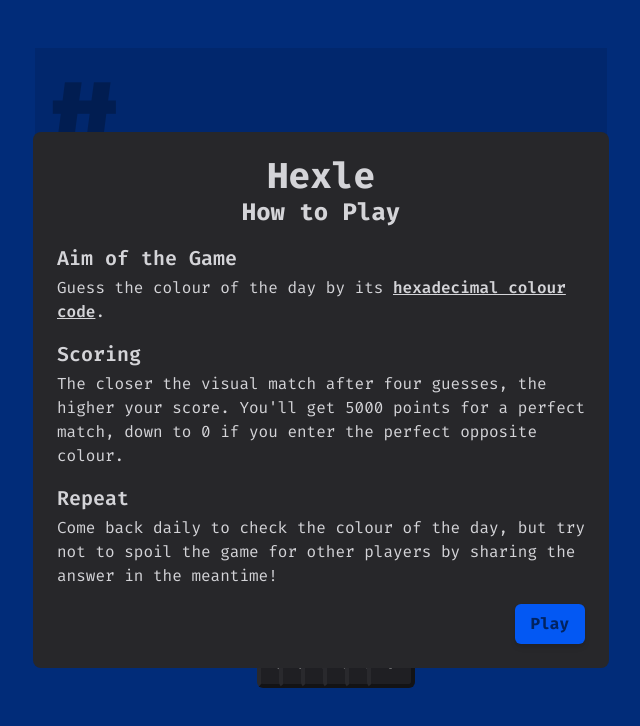
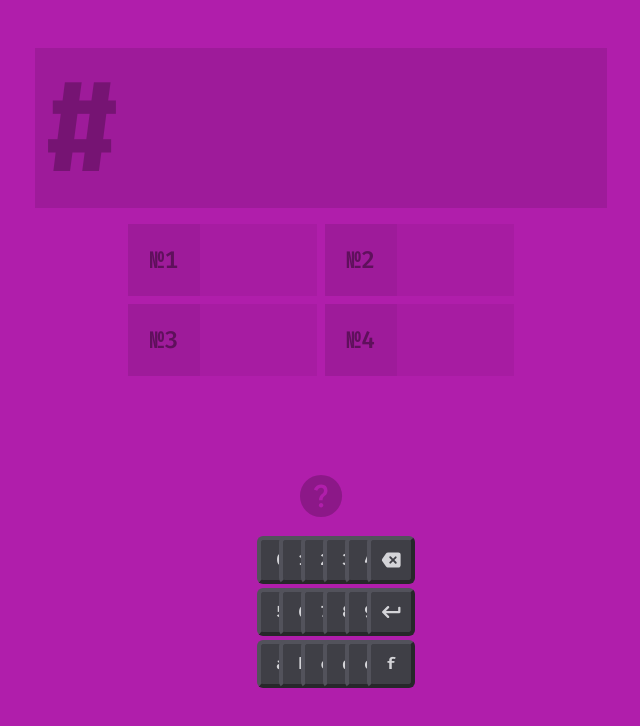
Before and after one commit to fergcb/hexle, a React (Create React App) app: page /unlimited in a window 1280 px wide. Shown: the top 726 px of the page, without its empty margins (319-959 px from the left). Built offline with nearby package versions, Linux system fonts and the light colour scheme.

Commit message:
Add unlimited game mode

```diff
--- a/src/App.tsx
+++ b/src/App.tsx
@@ -1,10 +1,14 @@
 import { ReactElement } from 'react'
+import { BrowserRouter, Route, Routes } from 'react-router-dom'
 import Game from './components/Game'
 
 export default function App (): ReactElement {
   return (
-    <>
-      <Game />
-    </>
+    <BrowserRouter >
+      <Routes>
+        <Route path="/" element={<Game />} />
+        <Route path="unlimited" element={<Game unlimited />} />
+      </Routes>
+    </BrowserRouter>
   )
 }
--- a/src/Hexle.tsx
+++ b/src/Hexle.tsx
@@ -16,16 +16,22 @@ export interface GameData {
   currentStreak: number
   longestStreak: number
   totalScore: number
+  unlimitedGames: Outcome[]
 }
 
 /* TARGETS */
+
 const a = (): number => parseInt(getToday().replaceAll('-', ''))
-const b = (): number => Math.sin(a() * 524287 / 8191)
-const c = (): number => Math.floor((b() - Math.floor(b())) * 16777215)
-const d = (): string => c().toString(16).padStart(6, '0')
+const b = (a: number): number => Math.sin(a * 524287 / 8191)
+const c = (b: number): number => Math.floor((b - Math.floor(b)) * 16777215)
+const d = (c: number): string => c.toString(16).padStart(6, '0')
 
 export function getDailyTarget (): string {
-  return d()
+  return d(c(b(a())))
+}
+
+export function getRandomTarget (): string {
+  return d(Math.floor(Math.random() * 16777215))
 }
 
 /* COLOURS & SCORING */
@@ -133,18 +139,21 @@ export function scoreMessage (score: number): string {
 /* Data Persistence */
 
 export function loadData (): GameData {
+  const defaultData = {
+    games: {},
+    currentStreak: 0,
+    longestStreak: 0,
+    totalScore: 0,
+    unlimitedGames: [],
+  }
+
   const json = localStorage.getItem('hexleData')
   if (json === null) {
-    return {
-      games: {},
-      currentStreak: 0,
-      longestStreak: 0,
-      totalScore: 0,
-    }
+    return defaultData
   }
   const data = JSON.parse(json) as GameData
   data.currentStreak = checkStreak(data)
-  return data
+  return { ...defaultData, ...data }
 }
 
 export function getToday (): string {
--- a/src/components/Button.tsx
+++ b/src/components/Button.tsx
@@ -1,10 +1,35 @@
 import { ButtonHTMLAttributes, DetailedHTMLProps, ReactElement } from 'react'
-import { getDailyTarget } from '../Hexle'
+import { getCSSTints, getDailyTarget } from '../Hexle'
 
-export type ButtonProps = DetailedHTMLProps<ButtonHTMLAttributes<HTMLButtonElement>, HTMLButtonElement>
+export type ButtonProps = DetailedHTMLProps<ButtonHTMLAttributes<HTMLButtonElement>, HTMLButtonElement> & {
+  color?: string
+  dark?: boolean
+  link?: string
+}
 
-export default function Button ({ children, ...props }: ButtonProps): ReactElement {
-  return <button {...props} style={{ backgroundColor: `#${getDailyTarget()}` }} className={(props.className ?? '') + ' text-tint/60 px-4 py-2 rounded-md hover:brightness-125 font-bold font-mono flex gap-2 justify-center items-center transition-all duration-200 shadow-md'}>
+export default function Button ({ children, color, dark = false, link, onClick, ...props }: ButtonProps): ReactElement {
+  color = color ?? getDailyTarget()
+
+  const tints = getCSSTints(color)
+  const style = {
+    background: dark ? 'transparent' : `#${color}`,
+    color: dark ? `#${color}` : 'var(--tint-70)',
+    fill: dark ? `#${color}` : 'var(--tint-70)',
+    ...tints,
+  }
+
+  const baseClassName = 'px-4 py-2 rounded-md hover:brightness-125 font-bold font-mono flex gap-2 justify-center items-center transition-all duration-200'
+  const propsClassName = (props.className ?? '')
+
+  const className = baseClassName + ' ' + propsClassName + (dark ? '' : ' shadow-md')
+
+  if (link !== undefined) {
+    return <a href={link} {...{ style, className }}>
+      { children }
+    </a>
+  }
+
+  return <button {...props} {...{ style, className, onClick }}>
     { children }
   </button>
 }
--- a/src/components/Game.tsx
+++ b/src/components/Game.tsx
@@ -1,43 +1,52 @@
 import { ReactElement, useState, useEffect, useCallback } from 'react'
-import { calculateScore, getCSSTints, getDailyTarget, getToday, getLastGame, getLongestStreak, getStreak, isValidHex, loadData } from '../Hexle'
+import { calculateScore, getCSSTints, getDailyTarget, getToday, getLastGame, getLongestStreak, getStreak, isValidHex, loadData, getRandomTarget } from '../Hexle'
 import Observable from '../Observable'
+import Button from './Button'
 import GuessList from './GuessList'
 import HelpButton from './HelpButton'
 import HexBox from './HexBox'
 import Instructions from './Instructions'
 import Keyboard from './Keyboard'
 import Scoreboard from './Scoreboard'
+import UnlimitedModal from './UnlimitedModal'
 
-export default function Game (): ReactElement {
+export interface GameProps {
+  unlimited?: boolean
+}
+
+export default function Game ({ unlimited = false }: GameProps): ReactElement {
   const [gameData, setGameData] = useState(loadData)
   const [numGuessed, setNumGuessed] = useState(0)
   const [guesses, setGuesses] = useState<string[]>(['', '', '', ''])
   const [hex, setHex] = useState<string>('')
   const [invalid, setInvalid] = useState(false)
   const [gameOver, setGameOver] = useState(false)
-  const [showInstructions, setShowInstructions] = useState(!hasPlayedBefore())
+  const [showInstructions, setShowInstructions] = useState(!unlimited && !hasPlayedBefore())
+  const [modalContent, setModalContent] = useState<ReactElement | null>(null)
+  const [target] = useState(unlimited ? getRandomTarget() : getDailyTarget())
 
   const keySource = new Observable<string>()
 
   const doEndGame = useCallback(() => {
-    const target = getDailyTarget()
-
     const score = calculateScore(guesses[3], target)
     const date = getToday()
-
     const data = structuredClone(gameData)
 
-    data.currentStreak = getStreak(data)
-    data.longestStreak = getLongestStreak(data)
-    data.totalScore += score
+    if (unlimited) {
+      data.unlimitedGames.push({ target, guesses, score, date })
+    } else {
+      data.currentStreak = getStreak(data)
+      data.longestStreak = getLongestStreak(data)
+      data.totalScore += score
 
-    data.games[date] = { target, guesses, score, date }
+      data.games[date] = { target, guesses, score, date }
+    }
 
     localStorage.setItem('hexleData', JSON.stringify(data))
 
     setGameOver(true)
     setGameData(data)
-  }, [gameData, guesses])
+  }, [gameData, guesses, target, unlimited])
 
   useEffect(() => {
     if (gameOver) return
@@ -47,6 +56,7 @@ export default function Game (): ReactElement {
   }, [guesses, numGuessed, gameOver, doEndGame])
 
   function hasPlayedToday (): boolean {
+    if (unlimited) return false
     const lastGame = getLastGame(gameData)
     if (lastGame === undefined) return false
     return lastGame.date === getToday()
@@ -84,15 +94,29 @@ export default function Game (): ReactElement {
     else if (hex.length < 6) setHex(hex + value)
   }
 
-  const target = getDailyTarget()
+  function showUnlimitedAd (): void {
+    localStorage.setItem('seen-unlimited-ad', 'true')
+    setModalContent(<UnlimitedModal onClose={() => setModalContent(null)} />)
+  }
+
+  function seenUnlimitedAd (): boolean {
+    return localStorage.getItem('seen-unlimited-ad') === 'true'
+  }
 
   return <div style={{ backgroundColor: `#${target}`, ...getCSSTints(target) }} className="w-screen h-screen flex flex-col items-center md:justify-center p-4 gap-4">
     <HexBox value={hex} invalid={invalid} disabled={gameOver || hasPlayedToday()} onUpdate={setHex} onKey={handleKey} onSubmit={handleGuess} />
     <GuessList guesses={guesses} />
     <div className="my-auto md:my-8"></div>
+    { (!unlimited) && <>
+      <Button dark onClick={showUnlimitedAd} className={'relative w-16 h-16' + (!seenUnlimitedAd() ? ' animate-pulse' : '')}>
+        {!seenUnlimitedAd() && <svg xmlns="http://www.w3.org/2000/svg" viewBox="0 0 24 24" className="w-16 h-16 absolute t-0 fill-tint/20 animate-ping"><path d="M0 0h24v24H0V0z" fill="none"/><path d="M12 2C6.48 2 2 6.48 2 12s4.48 10 10 10 10-4.48 10-10S17.52 2 12 2zm0 18c-4.42 0-8-3.58-8-8s3.58-8 8-8 8 3.58 8 8-3.58 8-8 8z"/></svg> }
+        <svg xmlns="http://www.w3.org/2000/svg" viewBox="0 0 24 24" className="w-16 h-16 absolute t-0 fill-tint/20 "><path d="M22.42 11.34l-1.86-2.12.26-2.81c.05-.5-.29-.96-.77-1.07l-2.76-.63-1.44-2.43c-.26-.43-.79-.61-1.25-.41L12 3 9.41 1.89c-.46-.2-1-.02-1.25.41L6.71 4.72l-2.75.62c-.49.11-.83.56-.78 1.07l.26 2.8-1.86 2.13c-.33.38-.33.94 0 1.32l1.86 2.12-.26 2.82c-.05.5.29.96.77 1.07l2.76.63 1.44 2.42c.26.43.79.61 1.26.41L12 21l2.59 1.11c.46.2 1 .02 1.25-.41l1.44-2.43 2.76-.63c.49-.11.82-.57.77-1.07l-.26-2.81 1.86-2.12c.34-.36.34-.92.01-1.3zM13 17h-2v-2h2v2zm-1-4c-.55 0-1-.45-1-1V8c0-.55.45-1 1-1s1 .45 1 1v4c0 .55-.45 1-1 1z"/></svg>
+      </Button>
+    </> }
     <HelpButton onClick={() => setShowInstructions(true)}></HelpButton>
     <Keyboard onClick={handleVirtualKey} keySource={keySource} />
-    {(gameOver || hasPlayedToday()) && <Scoreboard gameData={gameData} />}
+    {(gameOver || (!unlimited && hasPlayedToday())) && <Scoreboard {...{ gameData, unlimited }} />}
     {(showInstructions) && <Instructions onClose={() => setShowInstructions(false)} />}
+    { (modalContent !== null && !showInstructions && !gameOver) && modalContent }
   </div>
 }
--- a/src/components/Instructions.tsx
+++ b/src/components/Instructions.tsx
@@ -17,7 +17,10 @@ export default function Instructions ({ onClose }: InstructionsProps): ReactElem
       <p>The closer the visual match after four guesses, the higher your score. You'll get 5000 points for a perfect match, down to 0 if you enter the perfect opposite colour.</p>
       <h3 className="font-semibold text-xl mt-4 mb-1">Repeat</h3>
       <p>Come back daily to check the colour of the day, but try not to spoil the game for other players by sharing the answer in the meantime!</p>
-      <Button className="ml-auto mt-4" onClick={() => onClose()}>Play</Button>
+      <div className="flex w-full justify-end gap-4">
+        <Button className="mt-4" dark link="/unlimited">Unlimited</Button>
+        <Button className="mt-4" onClick={() => onClose()}>Play</Button>
+      </div>
     </div>
   </div>
 }
--- a/src/components/Scoreboard.tsx
+++ b/src/components/Scoreboard.tsx
@@ -5,6 +5,7 @@ import ShareDialog from './ShareDialog'
 
 export interface ScoreboardProps {
   gameData: GameData
+  unlimited: boolean
 }
 
 export interface SwatchProps {
@@ -20,18 +21,18 @@ export function Swatch ({ name, colour }: SwatchProps): ReactElement {
 </div>
 }
 
-export default function Scoreboard ({ gameData }: ScoreboardProps): ReactElement {
+export default function Scoreboard ({ gameData, unlimited }: ScoreboardProps): ReactElement {
   const [showShareDialog, setShowShareDialog] = useState(false)
 
   // eslint-disable-next-line @typescript-eslint/no-non-null-assertion
-  const todaysGame = getLastGame(gameData)!
+  const todaysGame = unlimited ? gameData.unlimitedGames[gameData.unlimitedGames.length - 1] : getLastGame(gameData)!
   const { guesses, target, score, date } = todaysGame
   const today = new Date(date).toLocaleDateString()
 
   return <>
     <div className="absolute t-0 l-0 w-screen h-screen -mt-4 md:mt-0 font-mono text-zinc-300 bg-tint/50 flex justify-center items-center">
       <div className="m-4 max-h-full bg-zinc-800 rounded-lg p-4 flex flex-col items-center">
-        <h2 className="font-bold text-3xl md:text-4xl whitespace-nowrap text-center mb-8l">Hexle - {today}</h2>
+        <h2 className="font-bold text-3xl md:text-4xl whitespace-nowrap text-center mb-8l"> { unlimited ? 'Hexle Unlimited' : `Hexle - ${today}`}</h2>
         <div className="grid grid-cols-2">
           <Swatch name="Final Guess" colour={guesses[3]} />
           <Swatch name="Target" colour={target} />
@@ -43,6 +44,8 @@ export default function Scoreboard ({ gameData }: ScoreboardProps): ReactElement
         <div className="text-center text-xl">
           {scoreMessage(score)}
         </div>
+        { !unlimited
+          ? <>
               <Button className="mt-4" onClick={() => setShowShareDialog(true)}>
                 <svg xmlns="http://www.w3.org/2000/svg" viewBox='0 0 48 48' className="w-6 h-6 fill-tint/60"><path d="M36.35 45.05q-2.8 0-4.8-2.025t-2-4.725q0-.4.1-.925t.2-1.025l-13.35-7.8q-.95 1-2.175 1.625-1.225.625-2.625.625-2.7 0-4.725-2.025Q4.95 26.75 4.95 24q0-2.8 2.025-4.775Q9 17.25 11.7 17.25q1.4 0 2.6.525 1.2.525 2.2 1.525l13.35-7.7q-.1-.35-.2-.925-.1-.575-.1-.925 0-2.75 2-4.75t4.8-2q2.75 0 4.75 2t2 4.75q0 2.75-2.025 4.75t-4.725 2q-1.5 0-2.65-.4t-2.05-1.4L18.25 22q.1.45.175 1.05.075.6.075.95t-.075.825q-.075.475-.175.925l13.4 7.5q.9-.8 2.025-1.275Q34.8 31.5 36.35 31.5q2.7 0 4.725 2.025Q43.1 35.55 43.1 38.3q0 2.7-2 4.725-2 2.025-4.75 2.025Z"/></svg>
                 Share
@@ -61,6 +64,20 @@ export default function Scoreboard ({ gameData }: ScoreboardProps): ReactElement
                   <div className="text-3xl">{gameData.totalScore}</div>
                 </div>
               </div>
+            </>
+          : <>
+            <div className="mt-4 flex gap-4">
+              <Button dark link="/">
+                <svg xmlns="http://www.w3.org/2000/svg" viewBox='0 0 48 48' className="w-6 h-6"><path d="M17.95 32.7q-2 0-3.4-1.4t-1.4-3.4q0-2 1.4-3.4t3.4-1.4q2 0 3.4 1.4t1.4 3.4q0 2-1.4 3.4t-3.4 1.4ZM9.5 45.1q-1.85 0-3.2-1.375T4.95 40.55V10.5q0-1.9 1.35-3.25T9.5 5.9h2.95V4.8q0-.7.625-1.325t1.375-.625q.85 0 1.4.625.55.625.55 1.325v1.1h15.2V4.8q0-.7.575-1.325T33.6 2.85q.8 0 1.375.625T35.55 4.8v1.1h2.95q1.9 0 3.25 1.35t1.35 3.25v30.05q0 1.8-1.35 3.175Q40.4 45.1 38.5 45.1Zm0-4.55h29V19.6h-29v20.95Z"/></svg>
+                Daily
+              </Button>
+              <Button color={target} link="/unlimited">
+                <svg xmlns="http://www.w3.org/2000/svg" viewBox='0 0 48 48' className="w-6 h-6"><path d="M24 45.25q-7.45 0-12.8-4.775Q5.85 35.7 5.1 28.45q-.15-.95.475-1.625T7.2 26.15q.9 0 1.6.625.7.625.85 1.675.85 5.3 4.9 8.75 4.05 3.45 9.45 3.45 6.05 0 10.275-4.225Q38.5 32.2 38.5 26.15q0-6.1-4.1-10.3-4.1-4.2-10.2-4.2h-1.15l2.15 2.05q.55.6.5 1.325-.05.725-.5 1.125-.55.55-1.225.55t-1.175-.55l-5.35-5.35q-.35-.25-.5-.675-.15-.425-.15-.925 0-.45.175-.875T17.5 7.6l5.3-5.35q.55-.5 1.225-.5t1.225.5q.45.55.425 1.25-.025.7-.475 1.1l-2.45 2.45h1.2q4 0 7.5 1.5t6.075 4.075Q40.1 15.2 41.6 18.675q1.5 3.475 1.5 7.475 0 3.95-1.5 7.45t-4.075 6.075Q34.95 42.25 31.45 43.75T24 45.25Z"/></svg>
+                Play Again
+              </Button>
+            </div>
+          </>
+        }
       </div>
     </div>
     { showShareDialog && <ShareDialog gameData={gameData} onClose={() => setShowShareDialog(false)} /> }
--- /dev/null
+++ b/src/components/UnlimitedModal.tsx
@@ -0,0 +1,21 @@
+import { ReactElement } from 'react'
+import Button from './Button'
+
+export interface InstructionsProps {
+  onClose: () => void
+}
+
+export default function Instructions ({ onClose }: InstructionsProps): ReactElement {
+  return <div className="absolute t-0 l-0 w-screen h-screen -mt-4 md:mt-0 font-mono text-zinc-300 bg-tint/50 flex justify-center items-center">
+    <div className="m-4 max-h-full bg-zinc-800 rounded-lg p-6 flex flex-col items-flex-start max-w-[60ch]">
+      <h1 className="font-bold text-4xl whitespace-nowrap text-center mb-8l">Introducing:</h1>
+      <h2 className="font-bold text-2xl whitespace-nowrap text-center mb-8l">Hexle Unlimited</h2>
+      <p className="mt-4">Hexle Unlimited is a new game mode, where your target colour is random each time you play, rather than linked to the current date.</p>
+      <p className="mt-4">That means you can play Hexle Unlimited as many times a day as you like!</p>
+      <div className="flex w-full justify-end gap-4">
+        <Button className="mt-4" dark onClick={() => onClose()}>Cancel</Button>
+        <Button className="mt-4" link="/unlimited">Play Unlimited</Button>
+      </div>
+    </div>
+  </div>
+}
```
Lines whose indentation alone changed are shown as unchanged.
